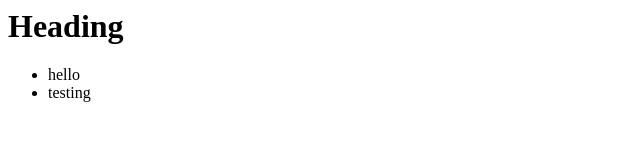
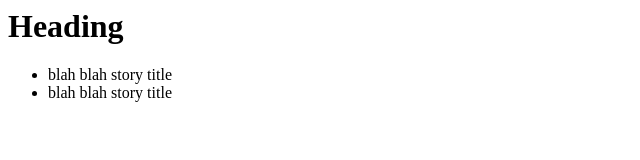
Before and after one commit to kannan-chandra/hn-remix, a plain HTML site: page index.html in a window 1280 px wide. Shown: the whole page, without its empty margins (0-640 px from the left). Drawn offline with Linux system fonts and the light colour scheme.

Commit message:
list populates from object

```diff
--- a/index.html
+++ b/index.html
@@ -9,7 +9,6 @@
 	<h1>Heading</h1>
 
 	<ul id="list">
-		<li>hello</li>
 	</ul>
 
 </body>
--- a/script.js
+++ b/script.js
@@ -1,6 +1,19 @@
 window.onload = function() {
 	var list = document.getElementById('list');
-	var node = document.createElement('li');
-	node.innerHTML = "testing";
-	list.appendChild(node);
+	for (var i=0;i<stories.length;i++) {
+		var node = document.createElement('li');
+		node.innerHTML = stories[i].title;
+		list.appendChild(node);
+	}
 }
+
+
+var stories = [];
+
+var story = {
+	title:"blah blah story title",
+	href:"#"
+
+};
+stories.push(story);
+stories.push(story);
```
